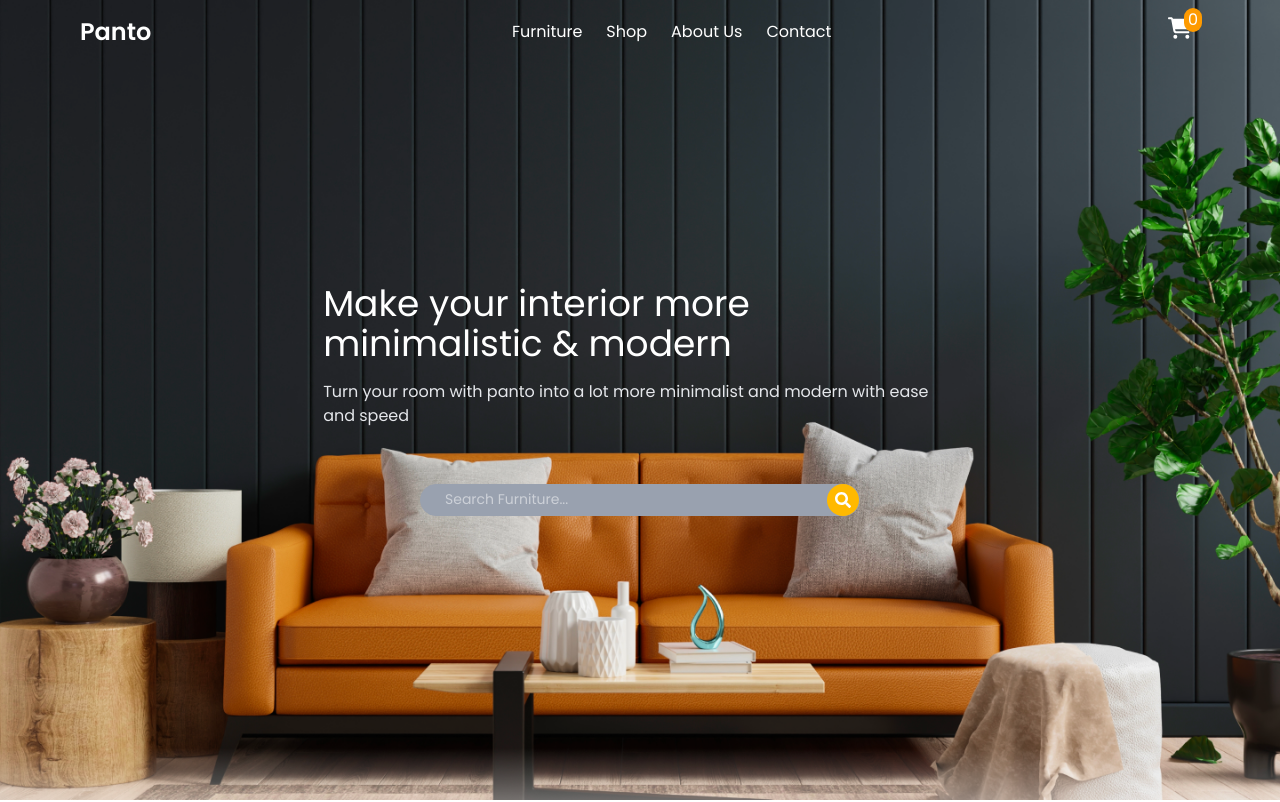
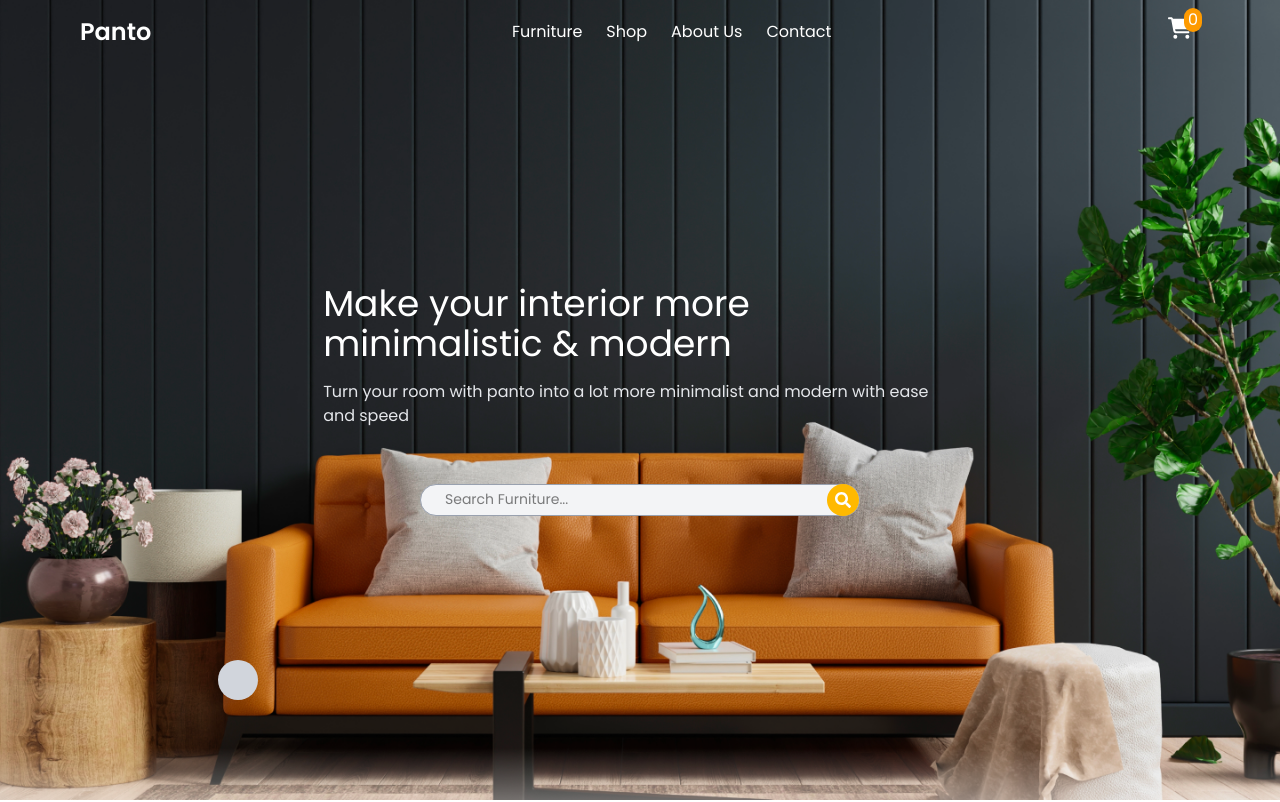
Before and after one commit to SabbirRshuvo/panto-furniture-landing-page, a React (Vite) app: page / in a window 1280 px wide. Shown: the top 802 px of the page. Built offline with nearby package versions, Linux system fonts and the light colour scheme.

Commit message:
adding the color hover section

```diff
--- a/src/Components/Banner.jsx
+++ b/src/Components/Banner.jsx
@@ -14,14 +14,30 @@ const Banner = () => {
           Turn your room with panto into a lot more minimalist and modern with
           ease and speed
         </p>
-        <div className="border  border-gray-400 bg-gray-400  z-10 w-70 h-8 mx-auto relative items-center rounded-2xl md:w-110 sm:w-96 mt-10">
+        {/* search field */}
+        <div className="border  border-gray-400 bg-gray-100   z-10 w-70 h-8 mx-auto relative items-center rounded-2xl md:w-110 sm:w-96 mt-10">
           <input
             type="text"
             placeholder="Search Furniture..."
-            className="focus:outline-none px-6 text-sm text-start py-1"
+            className="focus:outline-none px-6 text-sm text-start py-1 text-black"
           />
           <div className="absolute top-1/2 -translate-1/2 -right-4 bg-amber-400 p-2 rounded-full ">
             <FaSearch />
+          </div>
+        </div>
+        {/* hover color section */}
+
+        <div className="absolute bottom-20">
+          <div className="relative group flex items-center justify-center h-20">
+            {/* hidden color section */}
+            <div className="absolute top-[-10px] opacity-0 flex gap-2 group-hover:opacity-100 transition-opacity duration-300">
+              <div className="bg-red-500 w-4 h-4 rounded-full" />
+              <div className="bg-green-500 w-4 h-4 rounded-full" />
+              <div className="bg-blue-500 w-4 h-4 rounded-full" />
+            </div>
+
+            {/* bg section */}
+            <div className="bg-gray-300  w-10 h-10 rounded-full" />
           </div>
         </div>
       </div>
```
